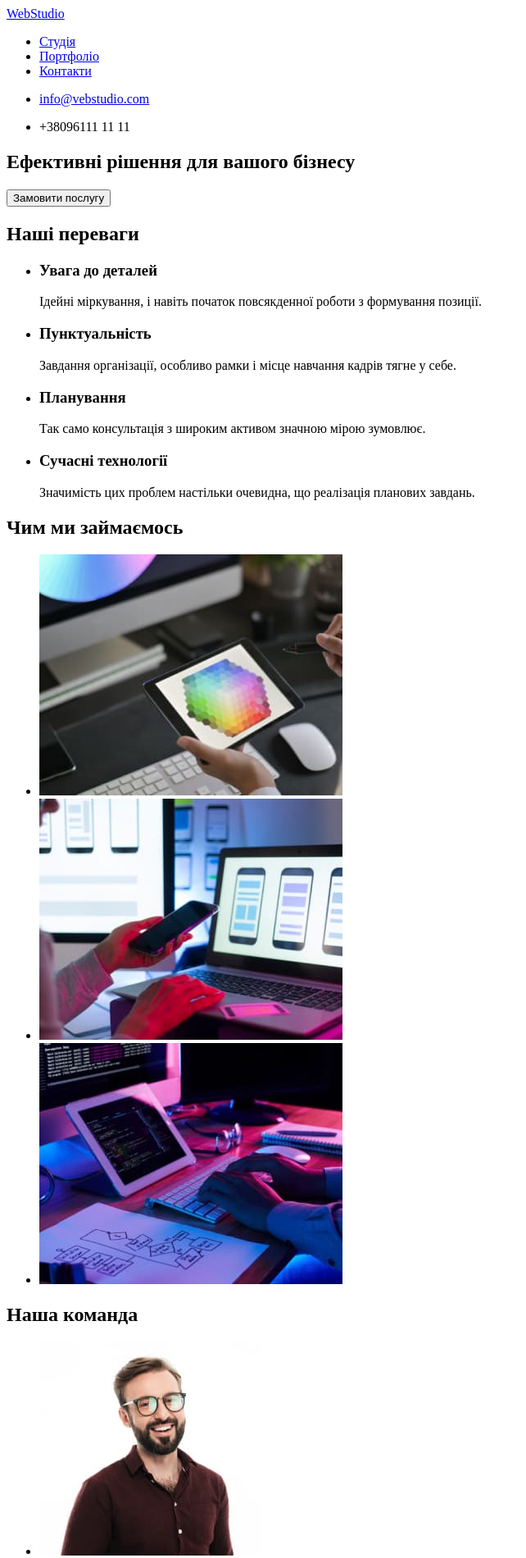
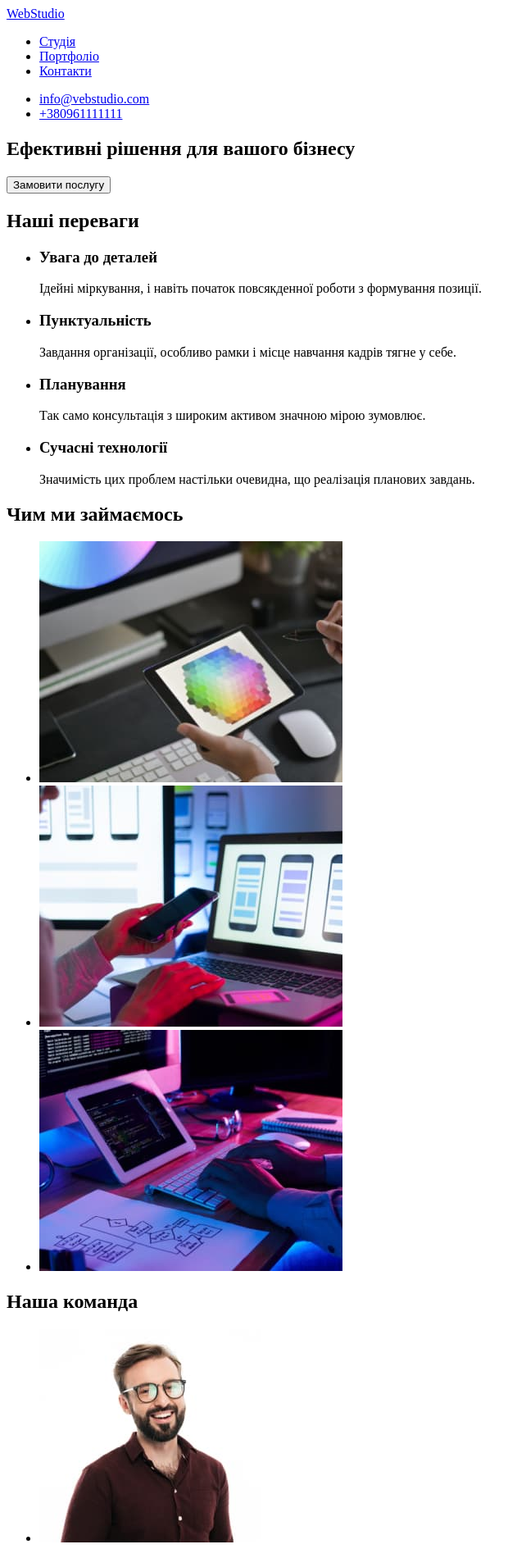
Before and after one commit to PavelSteel12445/Paveltutorial, a plain HTML site: page index.html in a window 1280 px wide. Shown: the top 1900 px of the page at 82% size, without its empty margins (0-642 px from the left). Drawn offline with Linux system fonts and the light colour scheme.

Commit message:
Доопрацював

```diff
--- a/index.html
+++ b/index.html
@@ -24,7 +24,7 @@
       </nav>
       <ul>
         <li><a href="mailto:info@devstudio.com">info@vebstudio.com</a></li>
-        <li><p>+38096111 11 11</p></li>
+        <li><a href="tel:+380961111111">+380961111111</a></li>
       </ul>
     </header>
     <main>
@@ -71,17 +71,14 @@
             <img src="./images/img1.jpg" alt="Друк на клавіатурі" width="370" />
           </li>
           <li>
-            <a href=""
-              ><img
+            <img
               src="./images/box2.jpg"
               alt="Переглядає смартфон"
               width="370"
-            /></a>
+            />
           </li>
           <li>
-            <a href=""
-              ><img src="./images/box3.jpg" alt="Планшет у руках" width="370"
-            /></a>
+            <img src="./images/box3.jpg" alt="Планшет у руках" width="370" />
           </li>
         </ul>
       </section>
@@ -94,18 +91,18 @@
             <p>Product Designer</p>
           </li>
           <li>
-            <img src="./images/Olga.jpg" alt="Ольга Рєпіна" width="270" />
+            <img src="./images/olga.jpg" alt="Ольга Рєпіна" width="270" />
             <h3>Ольга Рєпіна</h3>
             <p>Frontend Developer</p>
           </li>
           <li>
-            <img src="./images/Mukola.jpg" alt="Микола Тарасов" width="270" />
+            <img src="./images/mukola.jpg" alt="Микола Тарасов" width="270" />
             <h3>Микола Тарасов</h3>
             <p>Marketing</p>
           </li>
           <li>
             <img
-              src="./images/Mukhailo.jpg"
+              src="./images/mukhailo.jpg"
               alt="Михайло Єрмаков"
               width="270"
             />
@@ -117,21 +114,21 @@
     </main>
     <footer>
       <a href="./index.html">WebStudio</a>
+      <address>
         <ul>
           <li>
-          <address>
             <a
               href="https://goo.gl/maps/jyR7wXBARbgmtuSR7"
               target="_blank"
               rel="noopener noreferrer nofollow"
               >м. Київ, пр-т Лесі Українки, 26</a
             >
-          </address>
           </li>
 
           <li><a href="mailto:info@devstudio.com">info@devstudio.com</a></li>
           <li><a href="tel:+380961111111">+380961111111</a></li>
         </ul>
+      </address>
     </footer>
   </body>
 </html>
```
Lines whose indentation alone changed are shown as unchanged.
